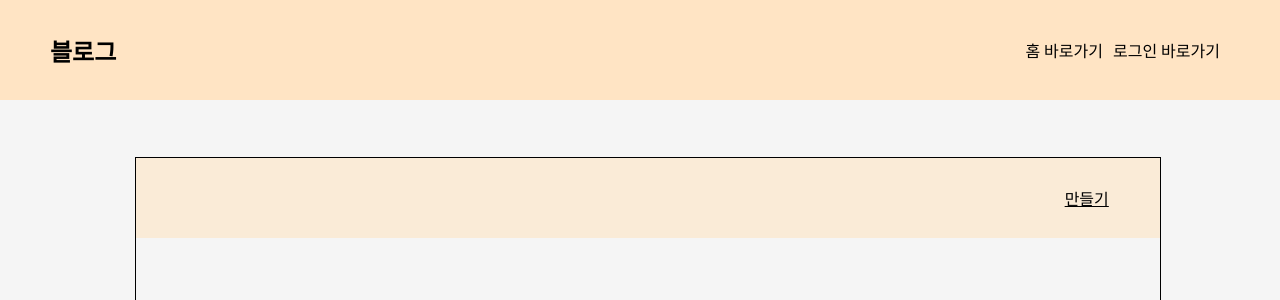
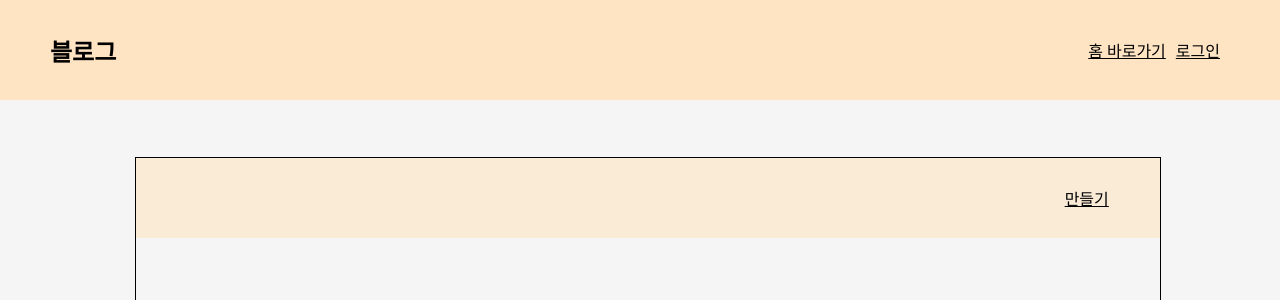
Before and after one commit to jinhyeok15/django-dev-rent, a Django app: page /blog/ in a window 1280 px wide. Shown: the top 300 px of the page. Run offline with Django 4.2, Linux system fonts and the light colour scheme; data that the repository does not hold is empty.

Commit message:
refactor: 헤더 로그인 이름 수정

```diff
--- a/com_devrent_blog/apps/blog/templates/base.html
+++ b/com_devrent_blog/apps/blog/templates/base.html
@@ -11,11 +11,11 @@
     <link rel="stylesheet" href="{% static 'css/detail.css' %}">
 </head>
 <header>
-    <h2> <a href="{% url 'blog:page-list' %}" class="home-button">블로그</a></h2>
+    <h2> <a href="{% url 'blog:page-list' %}" class="header-button">블로그</a></h2>
     <nav>
         <ul>
-            <li><a href="{% url 'blog:page-list' %}" class="home-button">홈 바로가기</a></li>
-            <li><a href="{% url 'account:login' %}" class="home-button">로그인 바로가기</a></li>
+            <li><a href="{% url 'blog:page-list' %}" class="header-button">홈 바로가기</a></li>
+            <li><a href="{% url 'account:login' %}" class="header-button">로그인</a></li>
         </ul>
     </nav>
 </header>
--- a/com_devrent_blog/static/css/base.css
+++ b/com_devrent_blog/static/css/base.css
@@ -38,6 +38,7 @@ nav {
 nav ul li {
   float: left;
   margin-right: 10px;
+  text-decoration: underline;
 }
 
 main {
@@ -52,7 +53,7 @@ main {
   border: solid 1px;
 }
 
-.home-button {
+.header-button {
   position: relative;
   color: black;
   text-decoration: none;
```
